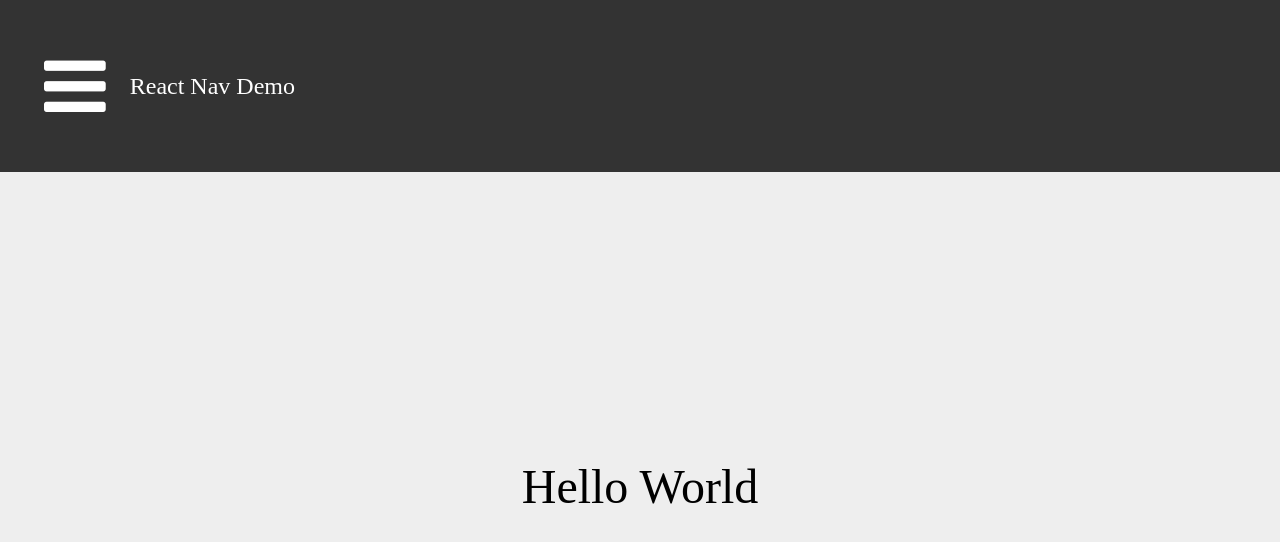
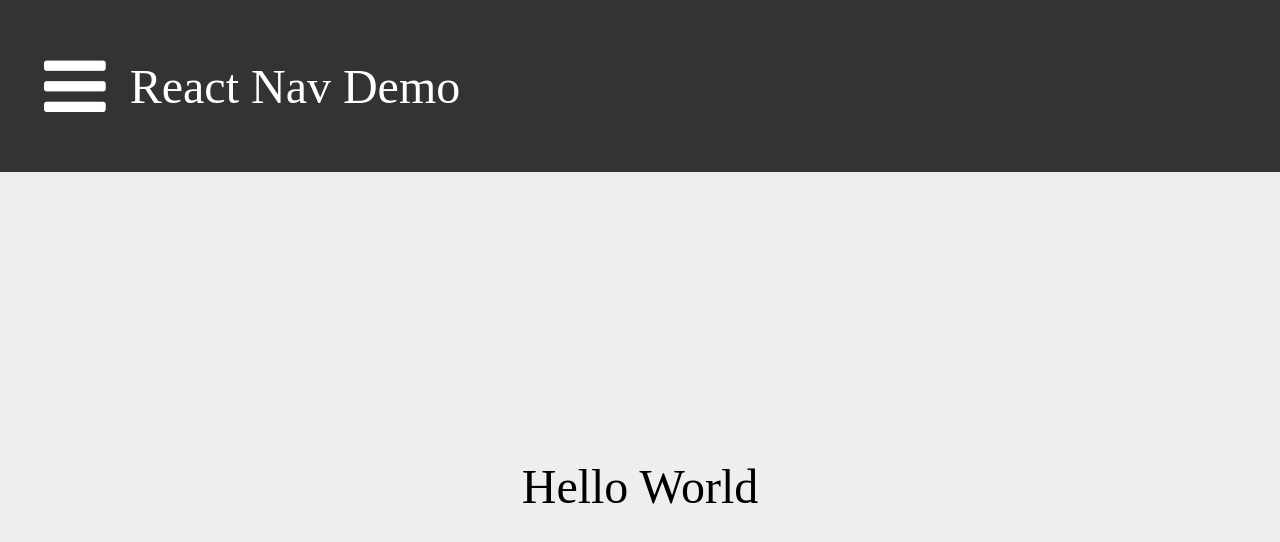
Before and after one commit to minaseem/sidebar, a React app in the folder react/: page / in a window 1280 px wide. Built offline with nearby package versions, Linux system fonts and the light colour scheme.

Commit message:
updating header font size

```diff
--- a/react/Home.js
+++ b/react/Home.js
@@ -19,7 +19,7 @@ export default class Home extends Component {
             <div className="app">
                 <div className="header">
                     <SideNav />
-                    <span>React Nav Demo</span>
+                    <span className="header-text">React Nav Demo</span>
                 </div>
                 <div className="body">
                     Hello World
--- a/react/style.css
+++ b/react/style.css
@@ -75,3 +75,7 @@ body {
     flex-direction: column-reverse;
     padding-left: 20px;
 }
+
+.header-text {
+    font-size: 2em;
+}
```
